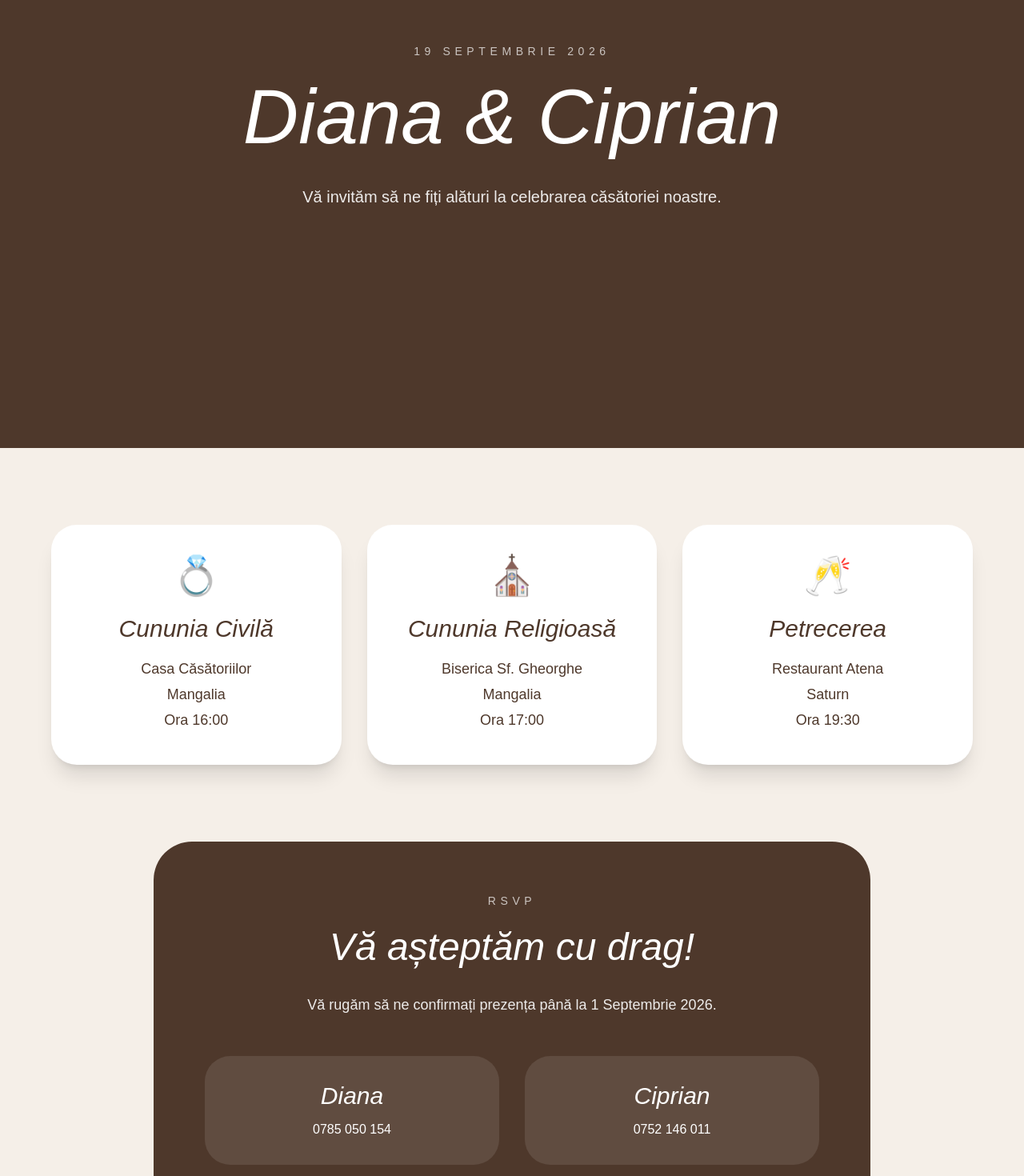
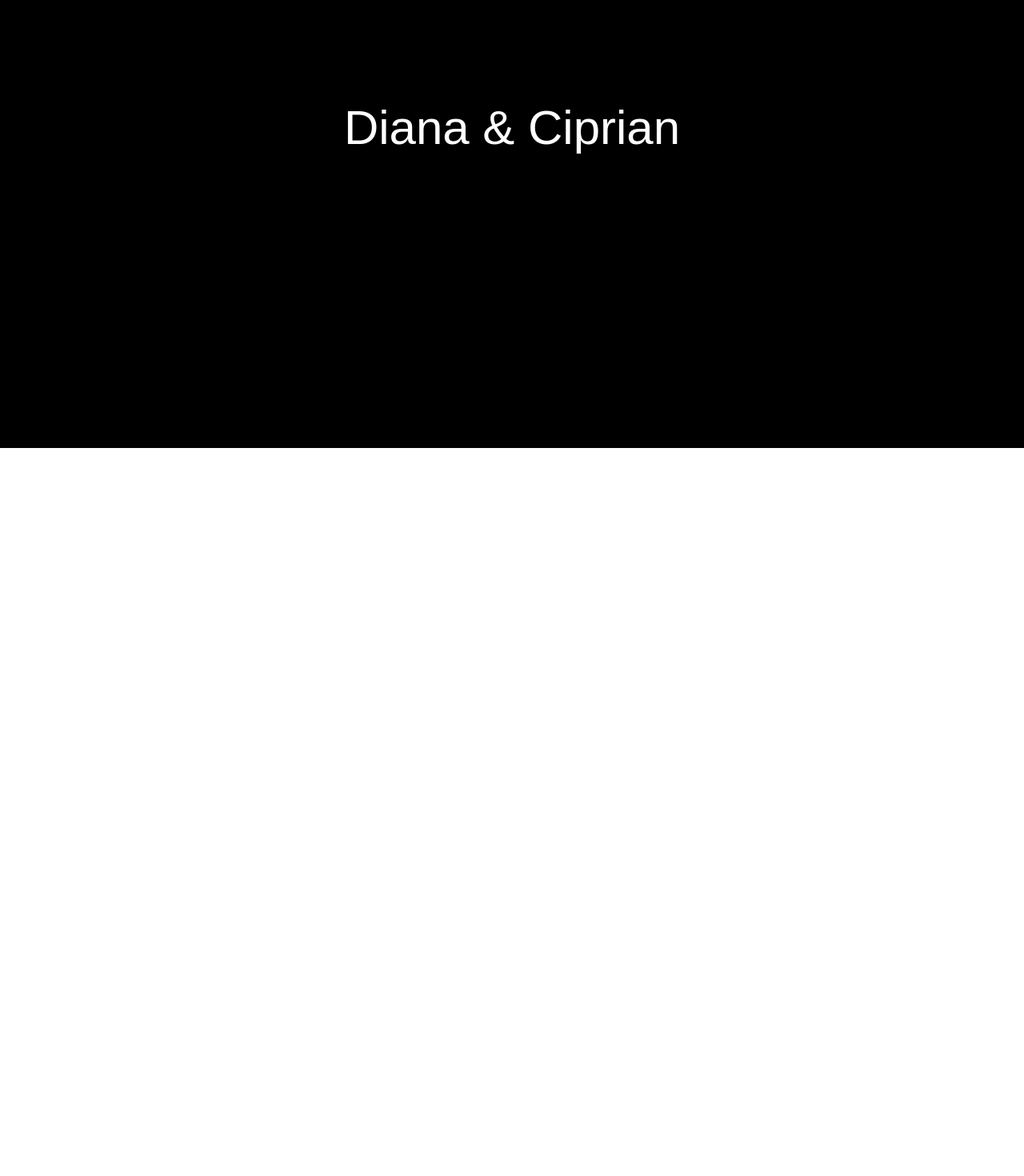
Before and after one commit to hanu19btz-collab/wedding-site, a Next.js app: page / in a window 1280 px wide. Shown: the part 240-1710 px from the top of the page at 80% size. After the commit the page ends 800 px from the top, so only its background shows below. Built offline with nearby package versions, Linux system fonts and the light colour scheme.

Commit message:
fixed website

```diff
--- a/app/page.tsx
+++ b/app/page.tsx
@@ -1,117 +1,9 @@
 export default function Home() {
   return (
-    <main className="min-h-screen bg-[#f5efe8] text-[#4e382b]">
-      <section className="h-screen flex items-center justify-center bg-[#4e382b] text-white text-center px-6">
-        <div>
-          <p className="uppercase tracking-[0.4em] text-sm mb-6 opacity-70">
-            19 Septembrie 2026
-          </p>
-
-          <h1 className="text-6xl md:text-8xl italic mb-8">
-            Diana & Ciprian
-          </h1>
-
-          <p className="max-w-2xl mx-auto text-xl leading-10 opacity-90">
-            Vă invităm să ne fiți alături la celebrarea căsătoriei noastre.
-          </p>
-        </div>
-      </section>
-
-      <section className="py-24 px-6">
-        <div className="max-w-6xl mx-auto grid md:grid-cols-3 gap-8">
-
-          <div className="bg-white rounded-[2rem] p-10 shadow-xl text-center">
-            <div className="text-5xl mb-6">💍</div>
-
-            <h2 className="text-3xl italic mb-4">
-              Cununia Civilă
-            </h2>
-
-            <p className="text-lg leading-8">
-              Casa Căsătoriilor
-              <br />
-              Mangalia
-              <br />
-              Ora 16:00
-            </p>
-          </div>
-
-          <div className="bg-white rounded-[2rem] p-10 shadow-xl text-center">
-            <div className="text-5xl mb-6">⛪</div>
-
-            <h2 className="text-3xl italic mb-4">
-              Cununia Religioasă
-            </h2>
-
-            <p className="text-lg leading-8">
-              Biserica Sf. Gheorghe
-              <br />
-              Mangalia
-              <br />
-              Ora 17:00
-            </p>
-          </div>
-
-          <div className="bg-white rounded-[2rem] p-10 shadow-xl text-center">
-            <div className="text-5xl mb-6">🥂</div>
-
-            <h2 className="text-3xl italic mb-4">
-              Petrecerea
-            </h2>
-
-            <p className="text-lg leading-8">
-              Restaurant Atena
-              <br />
-              Saturn
-              <br />
-              Ora 19:30
-            </p>
-          </div>
-
-        </div>
-      </section>
-
-      <section className="pb-24 px-6">
-        <div className="max-w-4xl mx-auto bg-[#4e382b] text-white rounded-[3rem] p-16 text-center">
-
-          <p className="uppercase tracking-[0.4em] text-sm opacity-70 mb-6">
-            RSVP
-          </p>
-
-          <h2 className="text-5xl italic mb-8">
-            Vă așteptăm cu drag!
-          </h2>
-
-          <p className="text-lg leading-8 opacity-90 mb-12">
-            Vă rugăm să ne confirmați prezența până la
-            1 Septembrie 2026.
-          </p>
-
-          <div className="grid md:grid-cols-2 gap-8">
-
-            <div className="bg-white/10 rounded-[2rem] p-8">
-              <div className="text-3xl italic mb-3">
-                Diana
-              </div>
-
-              <div>
-                0785 050 154
-              </div>
-            </div>
-
-            <div className="bg-white/10 rounded-[2rem] p-8">
-              <div className="text-3xl italic mb-3">
-                Ciprian
-              </div>
-
-              <div>
-                0752 146 011
-              </div>
-            </div>
-
-          </div>
-        </div>
-      </section>
+    <main className="min-h-screen flex items-center justify-center bg-black text-white">
+      <h1 className="text-6xl">
+        Diana & Ciprian
+      </h1>
     </main>
   );
 }
```
